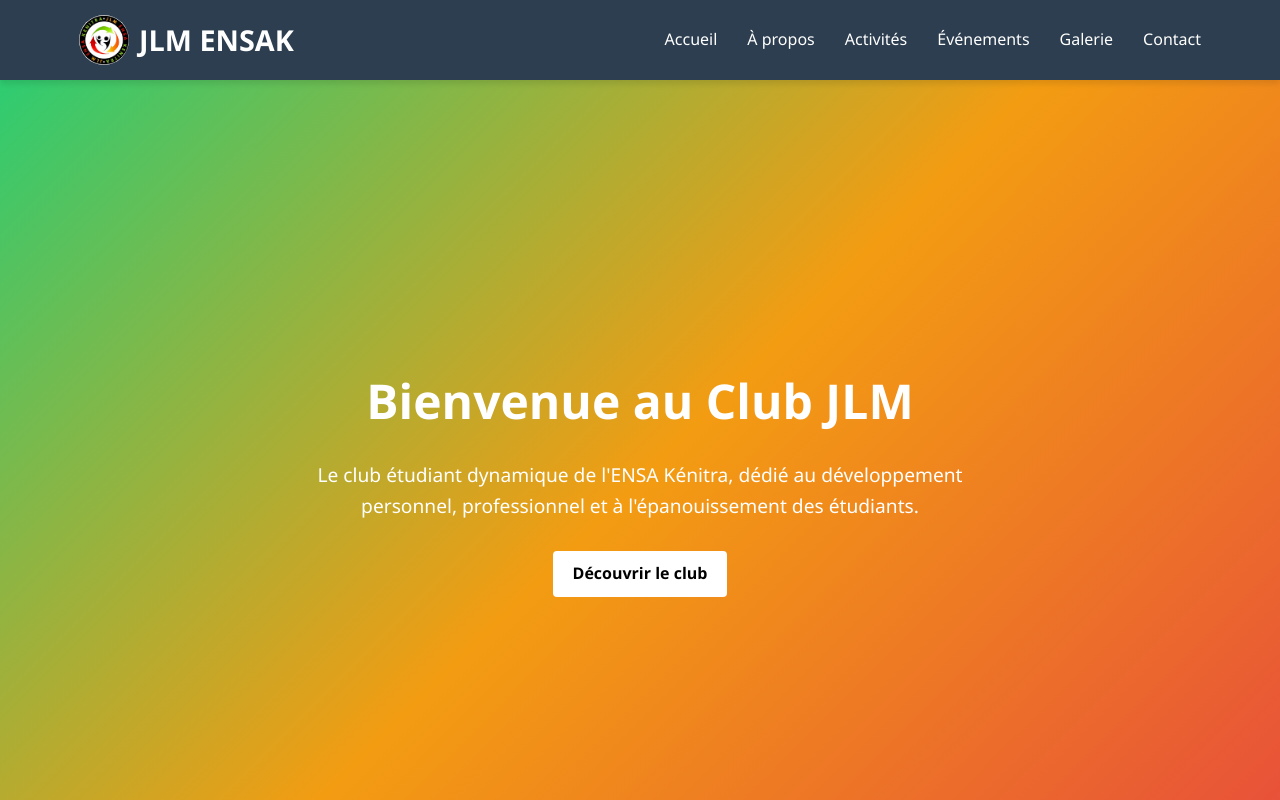
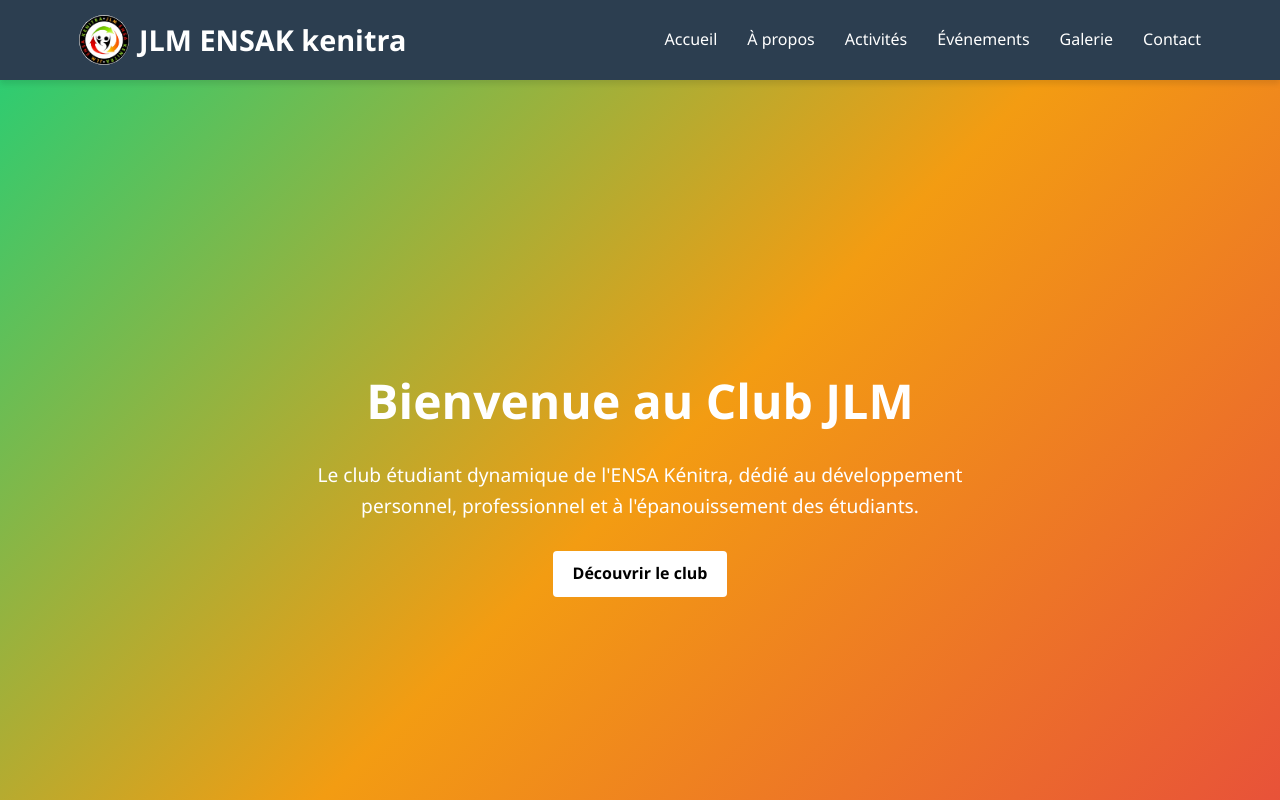
Before and after one commit to nada147/test2, a plain HTML site: page index.html in a window 1280 px wide. Shown: the top 800 px of the page. Drawn offline with Linux system fonts and the light colour scheme.

Commit message:
changer le titre

```diff
--- a/index.html
+++ b/index.html
@@ -553,7 +553,7 @@
         <div class="container header-container">
             <div class="logo">
                 <div class="logo-img"><img src="image/logo2.png" alt="Logo JLM ENSAK" class="img"></div>
-                <h1>JLM ENSAK </h1>
+                <h1>JLM ENSAK kenitra </h1>
             </div>
             <nav>
                 <div class="mobile-menu">☰</div>
```
